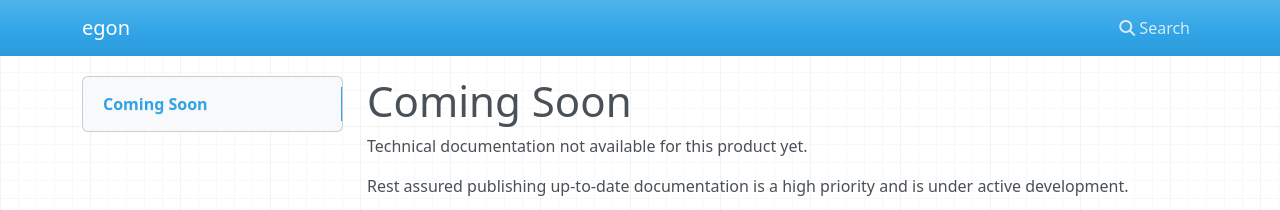
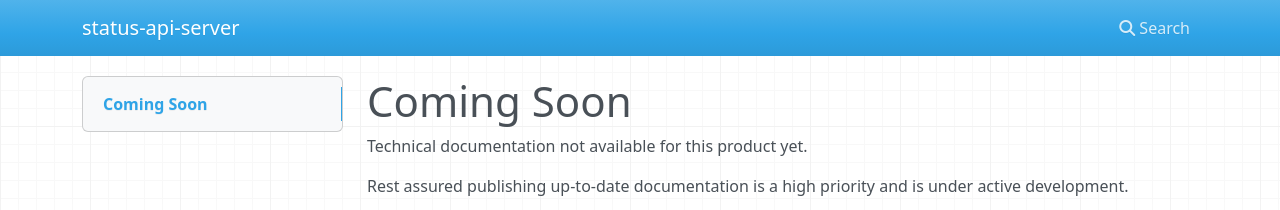
Before and after one commit to Egon-Framework/server, an MkDocs documentation site: the page built from docs/index.md, in a window 1280 px wide. Shown: the top 210 px of the page. Built offline with MkDocs 1.6.1, drawn with Linux system fonts in a browser that asks for light colours; nearby versions of some CDN libraries.

Commit message:
Updates doc schema for compatibility with mono repo

```diff
--- a/mkdocs.yml
+++ b/mkdocs.yml
@@ -1,3 +1,3 @@
-site_name: egon
+site_name: status-api-server
 nav:
   - Overview: coming_soon.md
```
Also changed, not shown: docs/index.md (renamed from docs/coming_soon.md).
